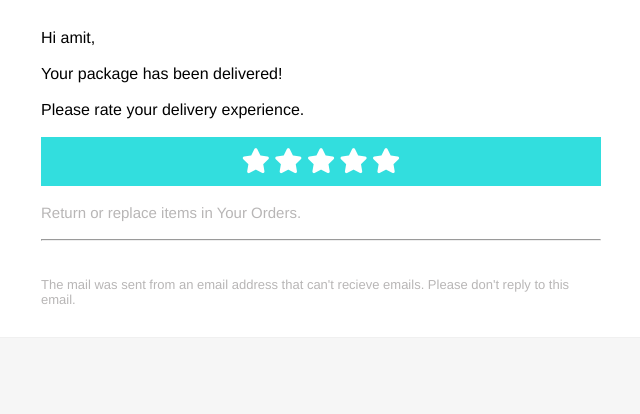
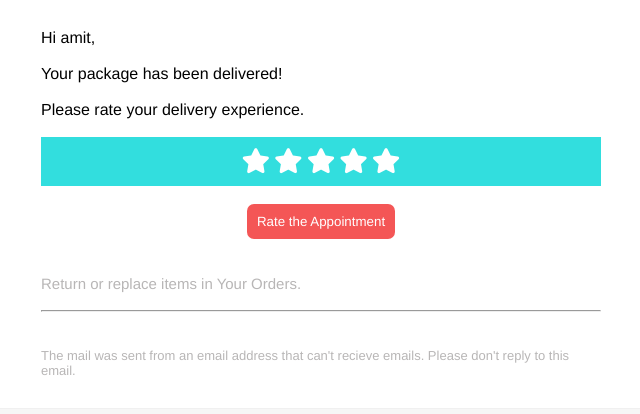
Before and after one commit to anujkumar09062001/dc, a plain HTML site: page index.html in a window 1280 px wide. Shown: the part 360-774 px from the top of the page, without its empty margins (319-959 px from the left). Drawn offline with Linux system fonts and the light colour scheme.

Commit message:
Update index.html

```diff
--- a/index.html
+++ b/index.html
@@ -52,6 +52,15 @@
             font-size: 25px;
             color: white;
         }
+        button{
+            border: none;
+            background-color: #F45656;
+            color: white;
+            padding: 10px;
+            border-radius: 7px;
+            display: block;
+            margin: 0px auto;
+        }
     </style>
 </head>
 
@@ -71,6 +80,8 @@
                 <span><i class="fa fa-star"></i></span>
                 <span><i class="fa fa-star"></i></span>
             </div> <br>
+            <a href="" style="text-decoration: none;"><button>Rate the Appointment</button></a>
+            <br> <br>
             <p style="color: rgb(184, 182, 182);font-size:15px;">Return or replace items in Your Orders.</p> <br>
             <hr>
             <br><br>
```
